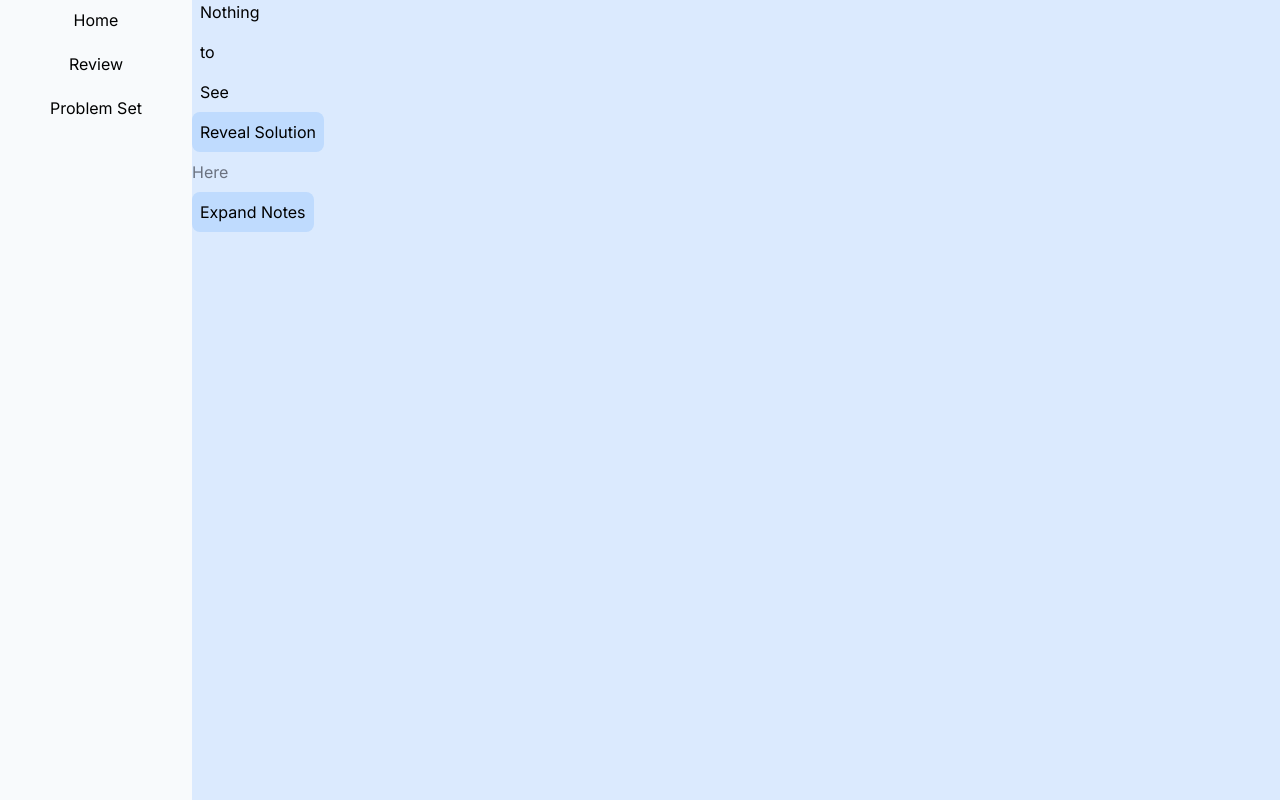
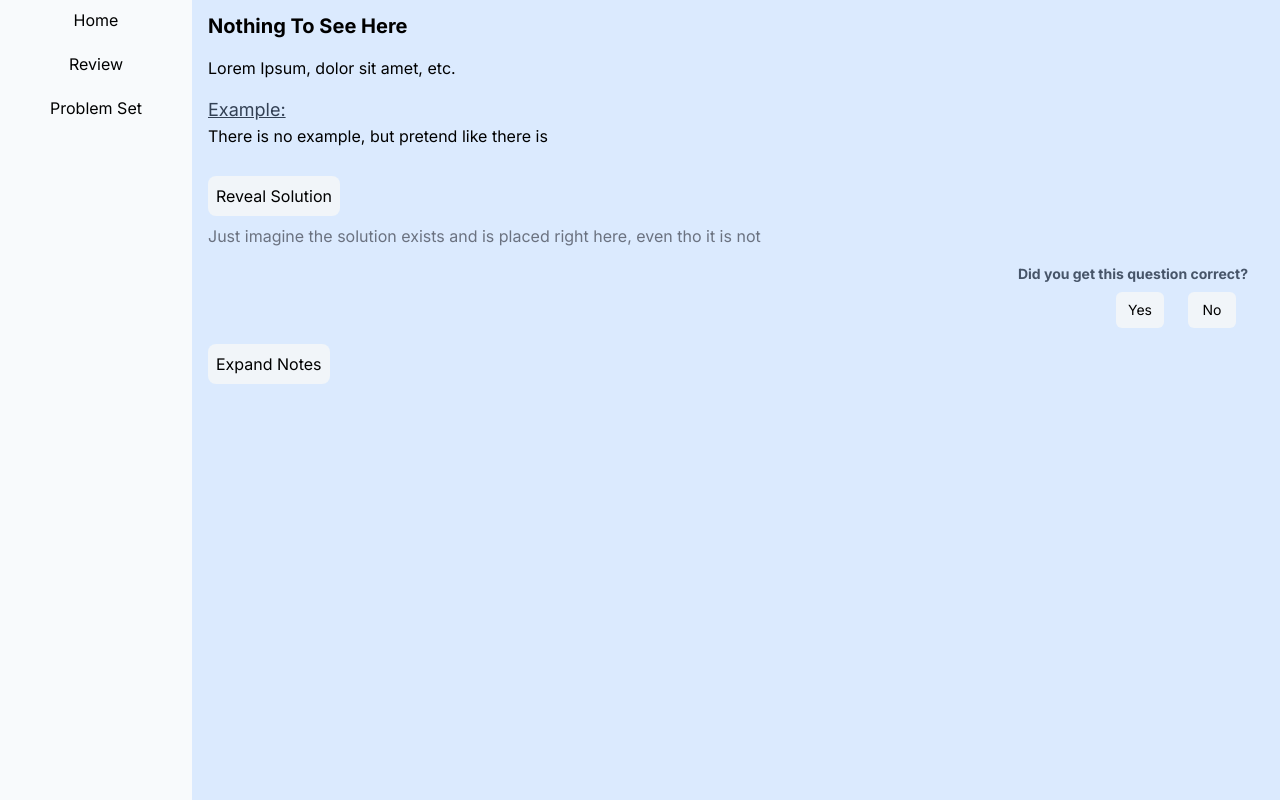
Before and after one commit to LlanAiu/tuesday-once-more, a Next.js app: page /home/review/1 in a window 1280 px wide. Both pictures are taken after a click on the button "Reveal Solution". Built offline with nearby package versions, Linux system fonts and the light colour scheme; no server answers; the database is empty.

Commit message:
styling on problem display

```diff
--- a/app/components/review/problem-display.tsx
+++ b/app/components/review/problem-display.tsx
@@ -1,7 +1,6 @@
 'use client'
 
 import { ProblemData } from '@/app/lib/data-structure';
-import clsx from 'clsx';
 import { useState } from 'react';
 
 export default function ProblemDisplay({ problem }: { problem: ProblemData }){
@@ -18,22 +17,34 @@ export default function ProblemDisplay({ problem }: { problem: ProblemData }){
 
     return (
         <>
-            <div className='space-y-4 pl-2 mb-2'>
-                <h1 className='block'>{problem.title}</h1>
+            <div className='space-y-4 ml-4 pt-3'>
+                <h1 className='block text-xl'><b>{problem.title}</b></h1>
                 <p className='block'>{problem.description}</p>
-                {problem.example && (<p className='block'>{problem.example}</p>)}
+                {problem.example && (
+                    <div className='block pb-3'>
+                        <h3 className='text-lg text-slate-700'><u>Example:</u></h3>
+                        <p>{problem.example}</p>
+                    </div>
+                )}
             </div>
-            <div className='space-y-2 mb-2'>
-                <button className='block p-2 rounded-lg bg-blue-200 hover:bg-blue-400' onClick={handleClickSolution}>Reveal Solution</button>
-                {toggleSolution &&
-                    (<p className='block text-gray-500'>
-                        {problem.solution}
-                    </p>)
-                }
+            <div className='space-y-2 m-4'>
+                <button className='block p-2 rounded-lg bg-slate-100 hover:bg-slate-400' onClick={handleClickSolution}>Reveal Solution</button>
+                {toggleSolution && (
+                    <div className='block h-max'>
+                        <p className='text-gray-500 mb-4'>
+                            {problem.solution}
+                        </p>
+                        <div className='text-right text-sm mr-4'>
+                            <p className='text-slate-600 mb-2'><b>Did you get this question correct?</b></p>
+                            <button className='inline-block w-12 p-2 rounded-md mx-3 bg-slate-100 hover:bg-green-400'>Yes</button>
+                            <button className='inline-block w-12 p-2 rounded-md mx-3 bg-slate-100 hover:bg-red-400'>No</button>
+                        </div>
+                    </div>
+                )}
             </div>
             {problem.notes && (
-                <div className='space-y-2 mb-2'>
-                    <button className='block p-2 rounded-lg bg-blue-200 hover:bg-blue-400' onClick={handleClickNotes}>Expand Notes</button>
+                <div className='space-y-2 m-4'>
+                    <button className='block p-2 rounded-lg bg-slate-100 hover:bg-slate-400' onClick={handleClickNotes}>Expand Notes</button>
                     {toggleNotes && <p className='block text-gray-500'>{problem.notes}</p>}
                 </div>
             )}
--- a/app/lib/data.ts
+++ b/app/lib/data.ts
@@ -2,30 +2,31 @@ import { ProblemData } from './data-structure';
 import mysql from 'mysql2/promise';
 import 'dotenv/config';
 
-try {
-    const connection = await mysql.createConnection({
-        host: process.env.SQL_HOST,
-        user: process.env.SQL_USER,
-        password: process.env.SQL_PASSWORD,
-        database: process.env.SQL_DATABASE
-    });
+// try {
+//     const connection = await mysql.createConnection({
+//         host: process.env.SQL_HOST,
+//         user: process.env.SQL_USER,
+//         password: process.env.SQL_PASSWORD,
+//         database: process.env.SQL_DATABASE
+//     });
 
-    console.log('Connected?');
-} catch (err){
-    console.log(err);
-}
+//     console.log('Connected?');
+
+// } catch (err){
+//     console.log(err);
+// }
 
 
 //Filler function, for now
 export async function fetchProblemById(id: string): Promise<ProblemData>{
     return {
-        title: 'Nothing',
+        title: 'Nothing To See Here',
         id: id,
-        description: 'to',
-        example: 'See',
+        description: 'Lorem Ipsum, dolor sit amet, etc.',
+        example: 'There is no example, but pretend like there is',
         difficulty: 5,
-        solution: 'Here',
-        notes: 'Lol',
+        solution: 'Just imagine the solution exists and is placed right here, even tho it is not',
+        notes: 'There are no notes, but you can pretend like there are',
         lastSeen: new Date(),
         successRate: 1
     };
```
